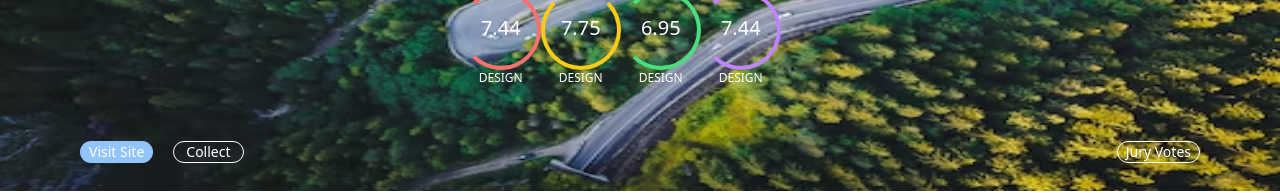
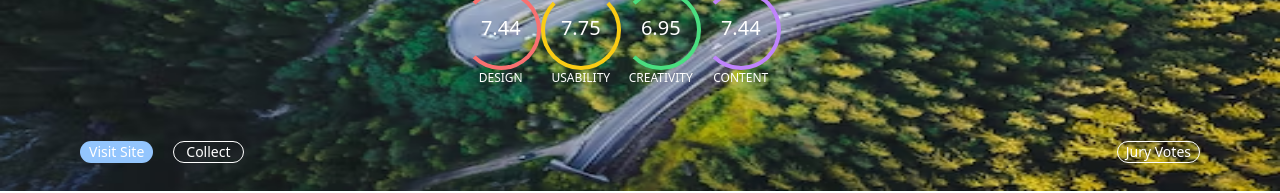
Before and after one commit to Kasankal/awwardsite, a Next.js app: page / in a window 1280 px wide. Shown: the part 236-429 px from the top of the page. Built offline with nearby package versions, Linux system fonts and the light colour scheme.

Commit message:
heading change

```diff
--- a/pages/index.js
+++ b/pages/index.js
@@ -70,15 +70,15 @@ export default function Home() {
               </div>
               <div className='flex flex-col relative'>
                 <span className='rounded-r-full rounded-b-full rounded-l-full border-4 border-yellow-400 border-t-red-400/0 w-20 h-20 text-center py-5 text-xl'>7.75</span>
-                <span className='text-xs text-center'>DESIGN</span>
+                <span className='text-xs text-center'>USABILITY</span>
               </div>
               <div className='flex flex-col relative'>
                 <span className='rounded-r-full rounded-b-full rounded-t-full border-4 border-green-400 border-l-red-400/0 w-20 h-20 text-center py-5 text-xl'>6.95</span>
-                <span className='text-xs text-center'>DESIGN</span>
+                <span className='text-xs text-center'>CREATIVITY</span>
               </div>
               <div className='flex flex-col relative'>
                 <span className='rounded-r-full rounded-b-full rounded-t-full border-4 border-purple-400 border-l-red-400/0 w-20 h-20 text-center py-5 text-xl'>7.44</span>
-                <span className='text-xs text-center'>DESIGN</span>
+                <span className='text-xs text-center'>CONTENT</span>
               </div>
             </section>
           </div>
```
